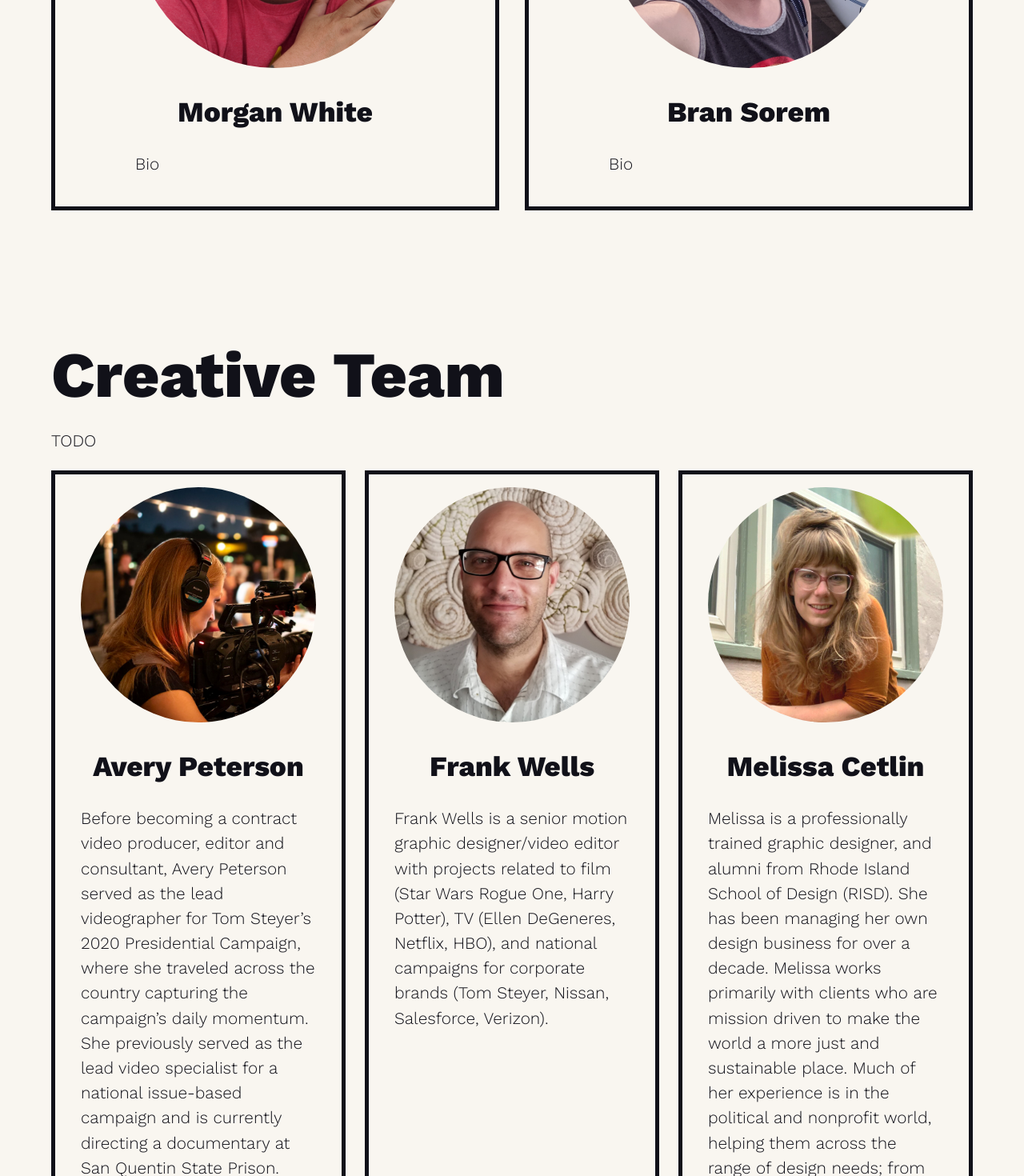
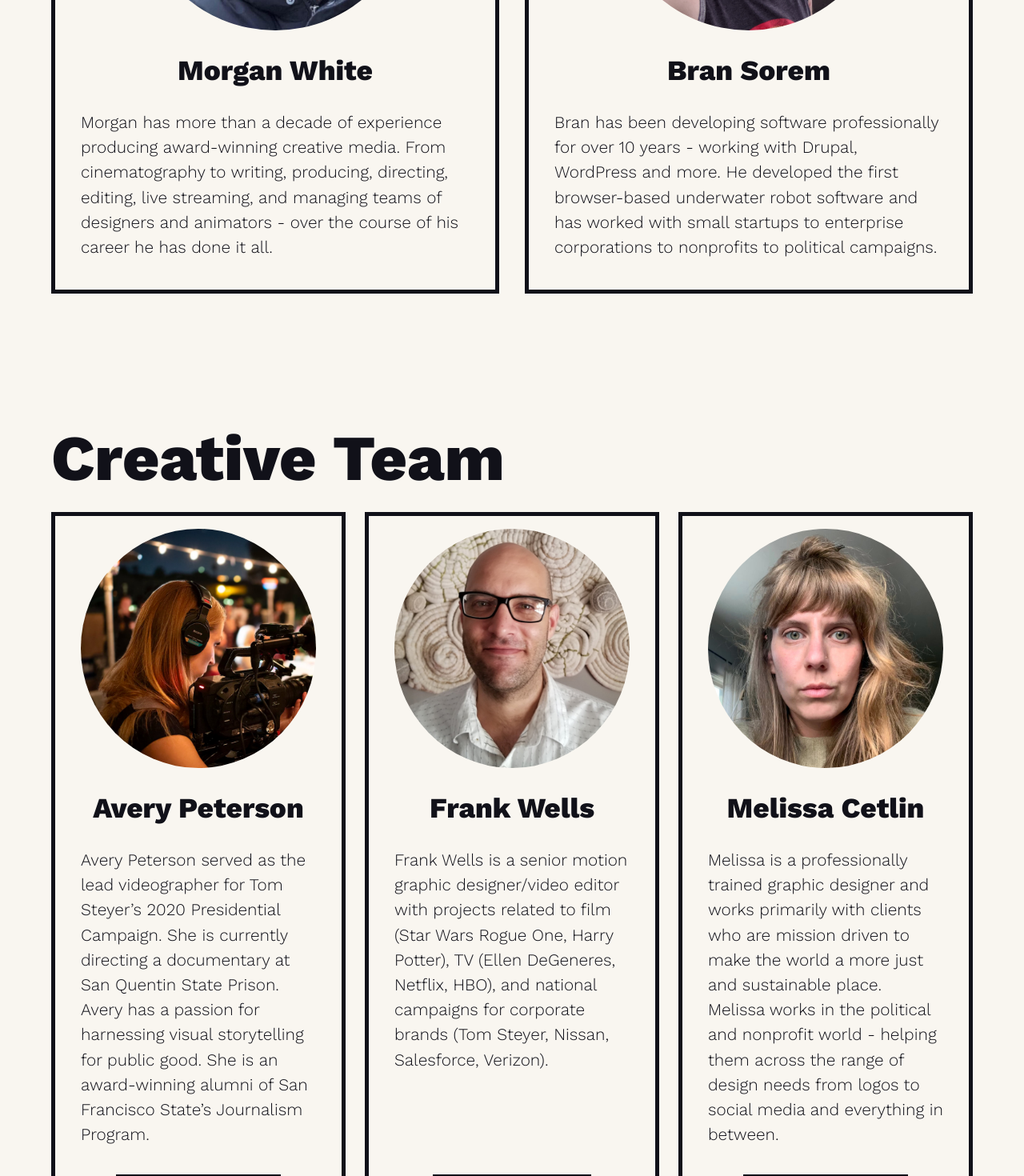
Before and after one commit to campfirefirm/campfirefirm.com, a Next.js app: page /about in a window 1280 px wide. Shown: the part 1320-2790 px from the top of the page at 80% size. Built offline with nearby package versions, Linux system fonts and the light colour scheme.

Commit message:
add bios

```diff
--- a/pages/about/About.module.scss
+++ b/pages/about/About.module.scss
@@ -15,6 +15,11 @@
   border: 10px solid;
   border-image-slice: 1 !important;
   border-width: 5px;
+
+  > div {
+    display: flex;
+    flex-direction: column;
+  }
 
   h2 {
     font-size: 2.2rem;
@@ -37,6 +42,8 @@
   }
 
   .personImage {
+    margin: auto;
+
     img {
       width: 100%;
       height: 100%;
--- a/pages/about/index.js
+++ b/pages/about/index.js
@@ -24,7 +24,7 @@ export default function About() {
         <h2 className={styles.title}>Founders</h2>
           <div className={styles.content}>
             <div className={styles.c7}>
-              <p>TODO</p>
+              <p></p>
             </div>
           </div>
           <div className={styles.content}>
@@ -35,7 +35,7 @@ export default function About() {
                 </div>
                 <div>
                   <h2>Morgan White</h2>
-                  <p>Bio</p>
+                  <p>Morgan has more than a decade of experience producing award-winning creative media. From cinematography to writing, producing, directing, editing, live streaming, and managing teams of designers and animators - over the course of his career he has done it all.</p>
                 </div>
               </div>
             </div>
@@ -46,7 +46,7 @@ export default function About() {
                 </div>
                 <div>
                   <h2>Bran Sorem</h2>
-                  <p>Bio</p>
+                  <p>Bran has been developing software professionally for over 10 years - working with Drupal, WordPress and more. He developed the first browser-based underwater robot software and has worked with small startups to enterprise corporations to nonprofits to political campaigns.</p>
                 </div>
               </div>
             </div>
@@ -57,7 +57,7 @@ export default function About() {
           <h2 className={styles.title}>Creative Team</h2>
           <div className={styles.content}>
             <div className={styles.c7}>
-              <p>TODO</p>
+              <p></p>
             </div>
           </div>
           <div className={styles.content}>
@@ -68,7 +68,7 @@ export default function About() {
                 </div>
                 <div>
                   <h2>Avery Peterson</h2>
-                  <p>Before becoming a contract video producer, editor and consultant, Avery Peterson served as the lead videographer for Tom Steyer’s 2020 Presidential Campaign, where she traveled across the country capturing the campaign’s daily momentum. She previously served as the lead video specialist for a national issue-based campaign and is currently directing a documentary at San Quentin State Prison. Avery has a passion for and track record of harnessing visual storytelling for public good. She is an award-winning alumni of San Francisco State’s Journalism Program.</p>
+                  <p>Avery Peterson served as the lead videographer for Tom Steyer’s 2020 Presidential Campaign. She is currently directing a documentary at San Quentin State Prison. Avery has a passion for harnessing visual storytelling for public good. She is an award-winning alumni of San Francisco State’s Journalism Program.</p>
                 </div>
               </div>
               <p><a href="https://www.averylynnpeterson.com/" target="_blank" rel="noopener noreferrer">Learn more here</a></p>
@@ -92,7 +92,7 @@ export default function About() {
                 </div>
                 <div>
                   <h2>Melissa Cetlin</h2>
-                  <p>Melissa is a professionally trained graphic designer, and alumni from Rhode Island School of Design (RISD). She has been managing her own design business for over a decade. Melissa works primarily with clients who are mission driven to make the world a more just and sustainable place. Much of her experience is in the political and nonprofit world, helping them across the range of design needs; from logos to social media and everything in between.</p>
+                  <p>Melissa is a professionally trained graphic designer and works primarily with clients who are mission driven to make the world a more just and sustainable place. Melissa works in the political and nonprofit world - helping them across the range of design needs from logos to social media and everything in between.</p>
                 </div>
               </div>
               <p><a href="https://www.hellomelissacetlin.com/" target="_blank" rel="noopener noreferrer">Learn more here</a></p>
```
Also changed, not shown: public/team/melissa.jpg, public/team/morgan.jpg.
